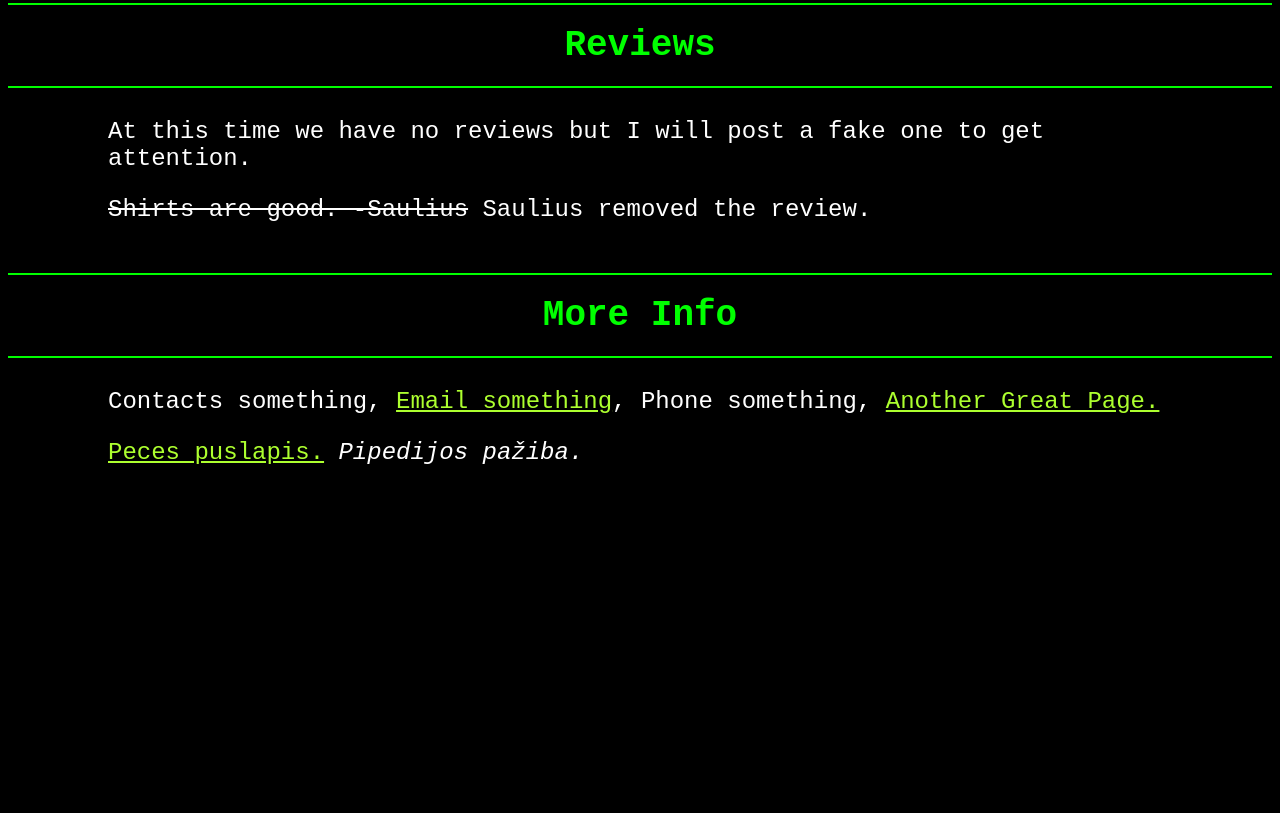
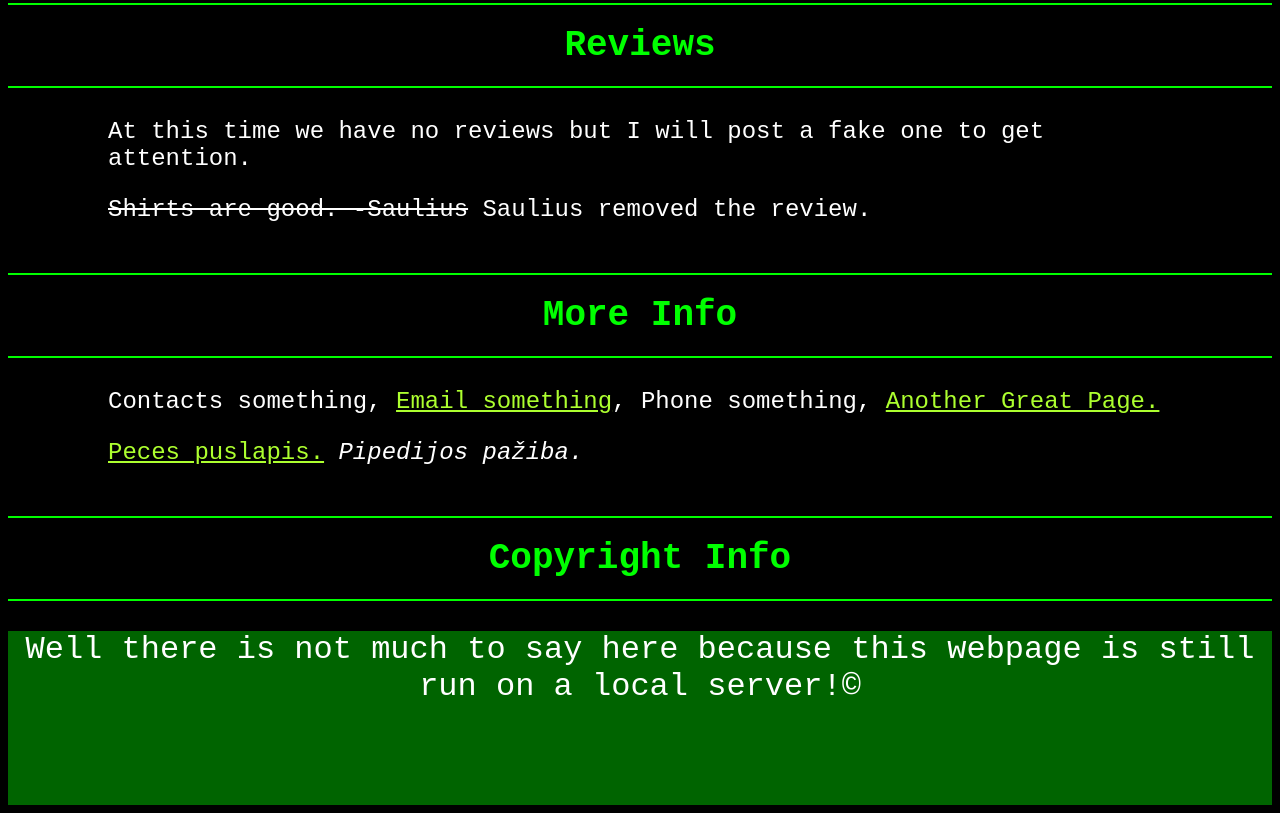
Before and after one commit to GrnDog/GrnDog-Page, a plain HTML site: page main.html in a window 1280 px wide. Shown: the part 1178-1991 px from the top of the page. Before the commit the page ends 1668 px from the top, so only its background shows below. Drawn offline with Linux system fonts and the light colour scheme.

Commit message:
Experimented with div
Still too much to do

```diff
--- a/main.html
+++ b/main.html
@@ -57,5 +57,10 @@
         <h2>More Info</h2>
         <p>Contacts something, <a href="mailto:gustavas.bliuva@outlook.com" target="_blank">Email something</a>, Phone something, <a href="source.html">Another Great Page.</a></p>
         <p><a href="https://www.pipedija.com/index.php/Petras_Dovydaitis" target="_blank">Peces puslapis.</a> <i>Pipedijos pažiba.</i></p>
+
+        <h2>Copyright Info</h2>
+        <div>
+            Well there is not much to say here because this webpage is still run on a local server!©
+        </div>
     </body>
 </html>
--- a/styles.css
+++ b/styles.css
@@ -91,3 +91,11 @@ img {
     display: block;
     margin: 0 auto;
 }
+
+div {
+    background-color: darkgreen;
+    color: white;
+    font-size: 200%;
+    text-align: center;
+    padding-bottom: 100px;
+}
```
